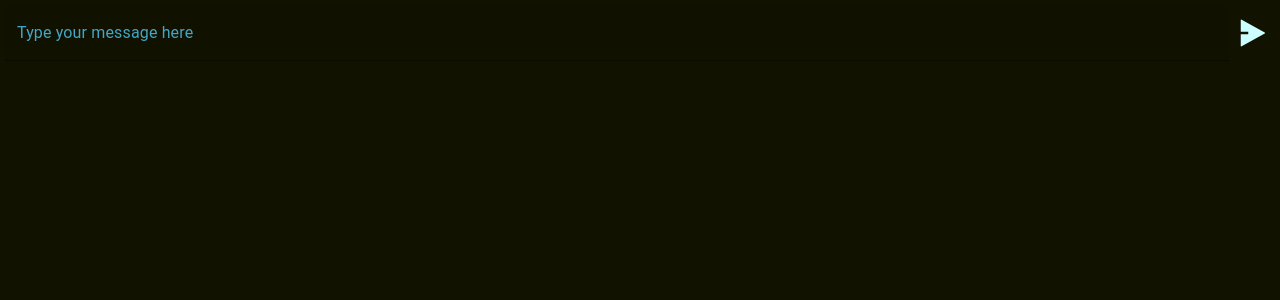
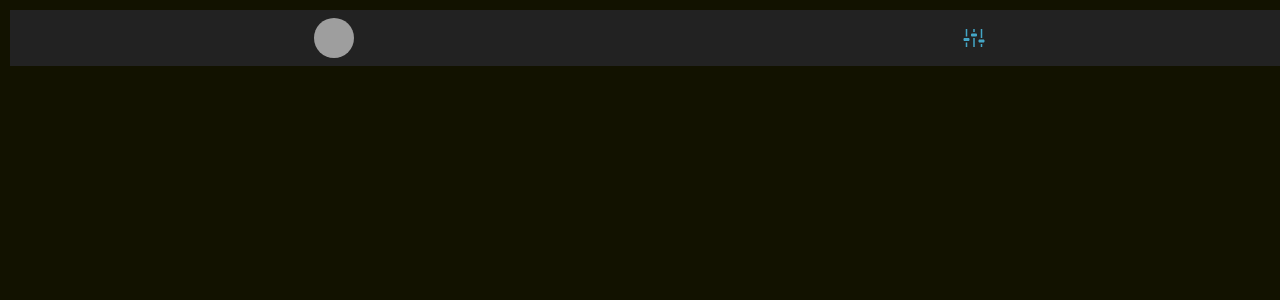
Before and after one commit to satiwari26/Chandra, a React (Create React App) app: page / in a window 1280 px wide. Shown: the top 300 px of the page. Built offline with nearby package versions, Linux system fonts and the light colour scheme; grey boxes are pictures that could not be loaded.

Commit message:
added the top bar and side swipeable panel, need to work on setting up the chat page component

```diff
--- a/src/App.js
+++ b/src/App.js
@@ -1,15 +1,16 @@
 import { CssBaseline, ThemeProvider } from "@mui/material";  //for controlling the custom theme
-import React from "react";
+import React, { useState } from "react";
 import theme from "./theme";
-import MessageInputField from "./components/messageComponents/MessageInputField";
+import MessageHeaderComponent from "./components/messageComponents/MessageHeaderComponent";
 
 function App() {
-
+  const [open,setOpen] = useState(false);
+  let tempProp = {open,setOpen};
     return (
     <div className="App">
       <ThemeProvider theme={theme}>
       <CssBaseline/>
-      <MessageInputField/>
+      <MessageHeaderComponent {...tempProp}/>
       </ThemeProvider>
     </div>
   );
--- /dev/null
+++ b/src/components/messageComponents/MessageHeaderComponent.js
@@ -0,0 +1,72 @@
+import { useTheme } from '@emotion/react';
+import { Avatar, Box, Button, IconButton, Typography } from '@mui/material'
+import React from 'react';
+import {VscSettings} from 'react-icons/vsc';
+import {SwipeableDrawer} from '@mui/material';
+
+function MessageHeaderComponent(props) {
+
+    const theme = useTheme();
+
+    //sidePanel menu and options for chat
+    const chatMenuOptions = ['Close Chat', 'Delete Chat', 'Clear Message'];
+
+    //drawer handler
+    const toggleDrawer = (toggledVal)=>{
+        return((event)=>{   //passing in this callback function to make sure that if user enter these keys nothing happens
+            if (
+                event &&
+                event.type === 'keydown' &&
+                (event.key === 'Tab' || event.key === 'Shift')
+              ) {
+                return;
+              }
+
+              return(props.setOpen(toggledVal));
+        });
+    }
+
+    //using prop value to display the name and image
+    // const {userImage, userName, open, setOpen} = props;
+
+  return (
+    <Box sx = {{display: 'flex', flexDirection: 'row', justifyContent: 'space-around',
+    background: theme.palette.background.variant1, margin: '10px', position: 'static', width:'100%'}}>
+
+            <IconButton sx = {{color: theme.palette.primary.messageBlue2, }} onClick={toggleDrawer(true)}><Avatar alt='Remy Sharp' src='awda'/></IconButton>
+            <IconButton sx = {{color: theme.palette.primary.messageBlue2, }} onClick={toggleDrawer(true)}><VscSettings/></IconButton>
+            <SwipeableDrawer
+                anchor="right"
+                open={props.open}
+                onClose={toggleDrawer(false)}
+                onOpen={toggleDrawer(true)}
+                sx={{
+                '& .MuiDrawer-paper': {
+                backgroundColor: theme.palette.background.variant1,
+                width: '20%', overflow: 'hidden'},
+                }}
+            >
+            <Box sx={{display: 'flex', flexDirection: 'column'}}>
+                <img src='https://e7.pngegg.com/pngimages/244/518/png-clipart-eye-icon-eye-service-people-thumbnail.png' alt='No img found'
+                    style={{borderRadius: '200px'}}
+                />
+                <Typography color={theme.palette.primary.light} sx = {{justifyContent: 'flex-start',
+                    fontSize: '17px', m: '10px', flexGrow: 1, width: '100%'}}>
+                    {/* {userName} */}
+                    Saumitra Tiwari
+                    </Typography>
+
+                {chatMenuOptions.map((menuVal)=>{
+                    return(<Typography key={menuVal} color={theme.palette.primary.messageBlue2} sx = {{justifyContent: 'flex-start',
+                    fontSize: '17px', m: '10px', flexGrow: 1}}>
+                    <Button variant='contained' sx={{width: '100%'}}>{menuVal}</Button></Typography>);
+                })}
+            </Box>
+
+      </SwipeableDrawer>
+
+    </Box>
+  )
+}
+
+export default MessageHeaderComponent
--- a/src/theme.js
+++ b/src/theme.js
@@ -5,7 +5,7 @@ const theme = createTheme({
     palette: {
         background: {
             default: '#121200',
-            variant1: '#12121',
+            variant1: '#222222',
             variant2: '#777777',
             variant3: '#999999'
         },
```
Also changed, not shown: 1 other file (tests, documents, lock files or other folders).
